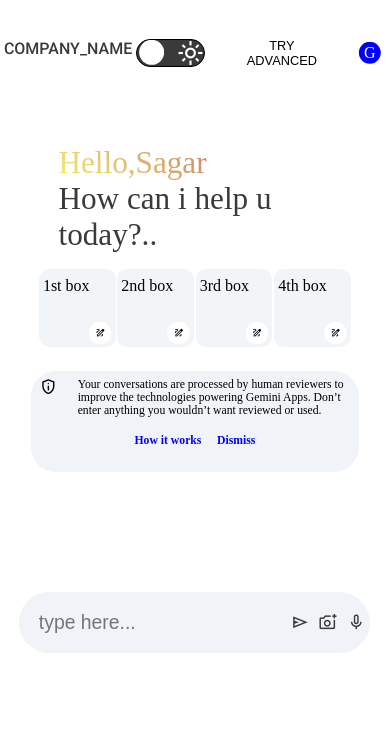
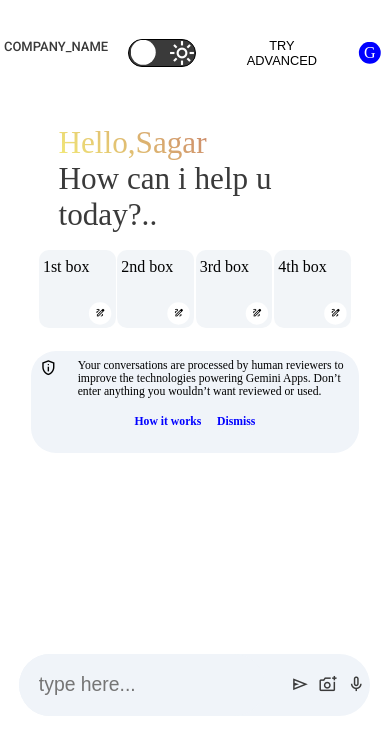
Before and after one commit to sagar9980274589/ai_project, a React (Vite) app: page / in a window 390 px wide. Shown: the top 754 px of the page. Built offline with nearby package versions, Linux system fonts and the light colour scheme.

Commit message:
corrections

```diff
--- a/src/App.css
+++ b/src/App.css
@@ -2,7 +2,8 @@
   box-sizing: border-box;
   width:100vw;
   height: 100vh;
-  overflow: hidden;
+  overflow-x: hidden;
+  overflow-y: scroll;
   display: grid;
   grid-template-columns: 8.33vw 8.33vw 8.33vw 8.33vw 8.33vw 8.33vw 8.33vw 8.33vw 8.33vw 8.33vw 8.33vw 8.33vw ;
   grid-template-rows: 12.5vh 12.5vh 12.5vh 12.5vh 12.5vh 12.5vh 12.5vh 12.5vh;
@@ -136,9 +137,10 @@
   .btn{
     width:22vw;
   }
-
-
-
+  .logo{
+    font-size: 13px;
+    gap: 5vw;
+  }
 
 
   }
--- a/src/comp/Middle.css
+++ b/src/comp/Middle.css
@@ -47,15 +47,15 @@
   .hci{
     font-size: 8vw;
     display: block;
-    margin-top: 5vw;
+    margin-top: 3vw;
     margin-bottom: 10vw;
   }
   .midup{
-    margin-top: 5vw;
+    margin-top: 2vw;
     display: flex;
     flex-direction: column;
     gap:4vw;
-  height: 60%;
+  height: 70%;
   }
   .container{
     margin-top: 3vw;
```
